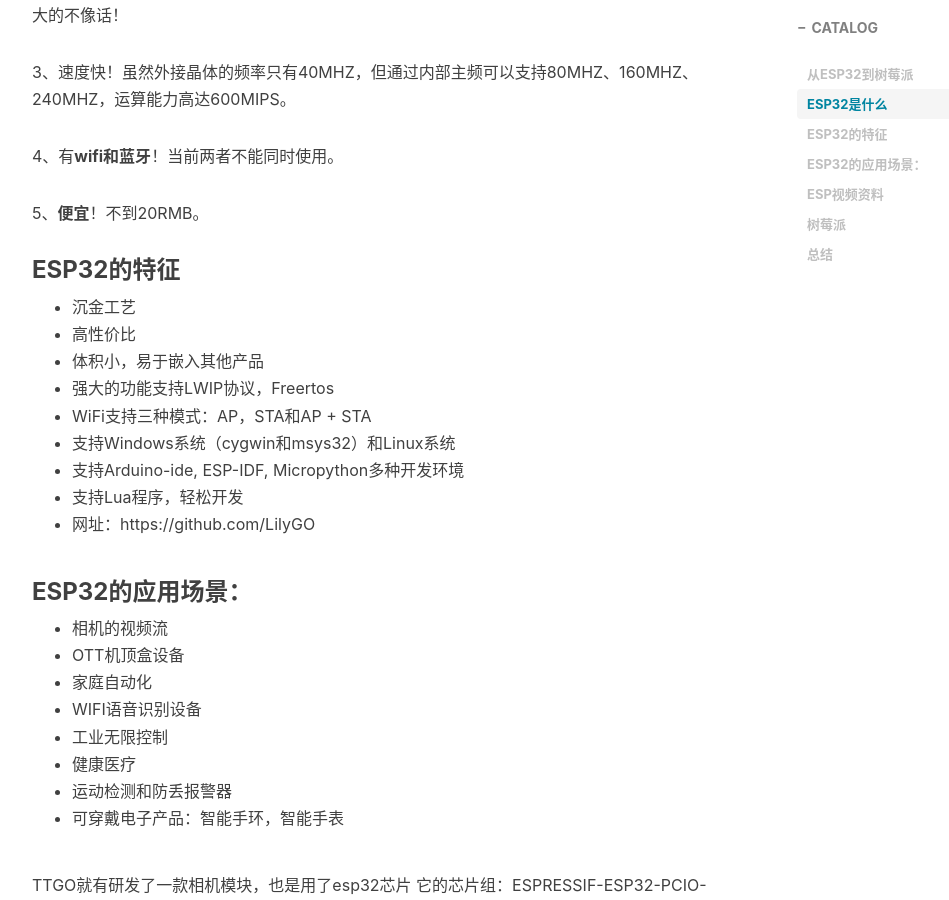
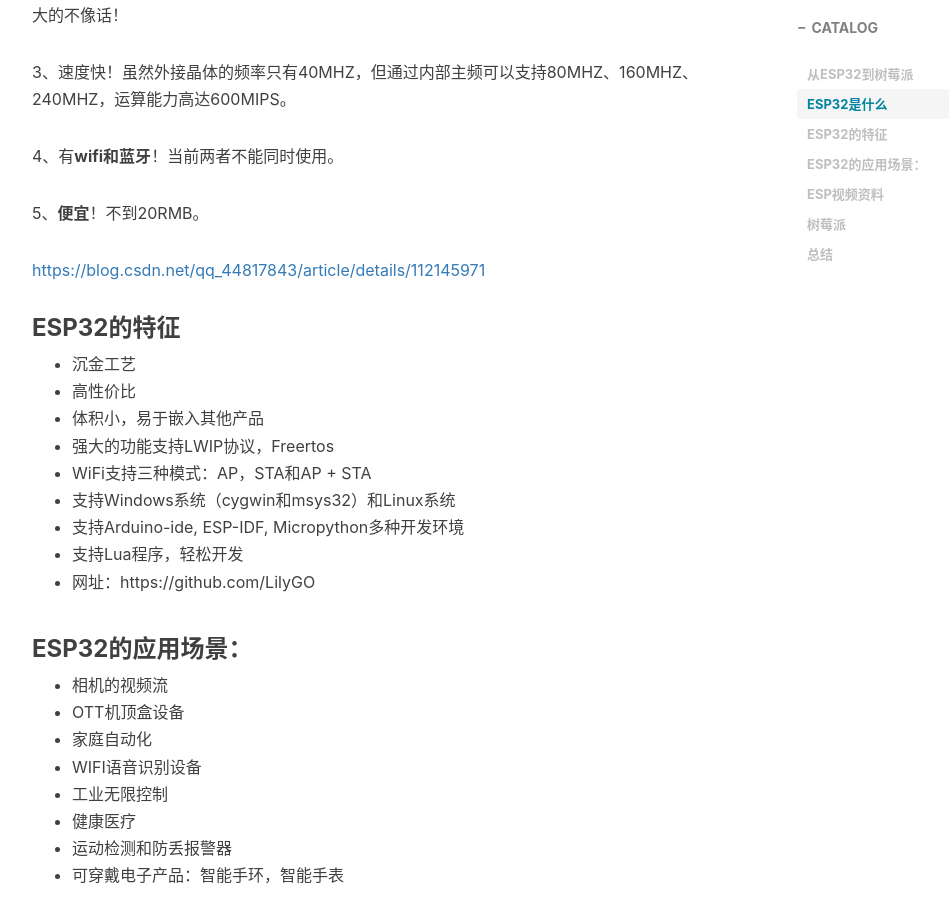
Before and after one commit to shenyaojun/shenyaojun.github.io, a Jekyll site: the page built from _posts/2022-06-06-从ESP32到树莓派.md, in a window 1280 px wide and 900 px high, scrolled down 1708 px. Shown: the whole window, without its empty margins (233-1182 px from the left). Built offline with Jekyll 4.4.1, drawn with Linux system fonts in a browser that asks for light colours; nearby versions of some CDN libraries; comment, search, counter and statistics services are not loaded; some of the changed lines change nothing that is shown.

Commit message:
update post 20220606

```diff
--- a/_posts/2022-06-06-从ESP32到树莓派.md
+++ b/_posts/2022-06-06-从ESP32到树莓派.md
@@ -56,6 +56,10 @@
 4、有**wifi和蓝牙**！当前两者不能同时使用。
 
 5、**便宜**！不到20RMB。
+
+[https://blog.csdn.net/qq_44817843/article/details/112145971](https://blog.csdn.net/qq_44817843/article/details/112145971)
+
+
 
 ### ESP32的特征
 
```
